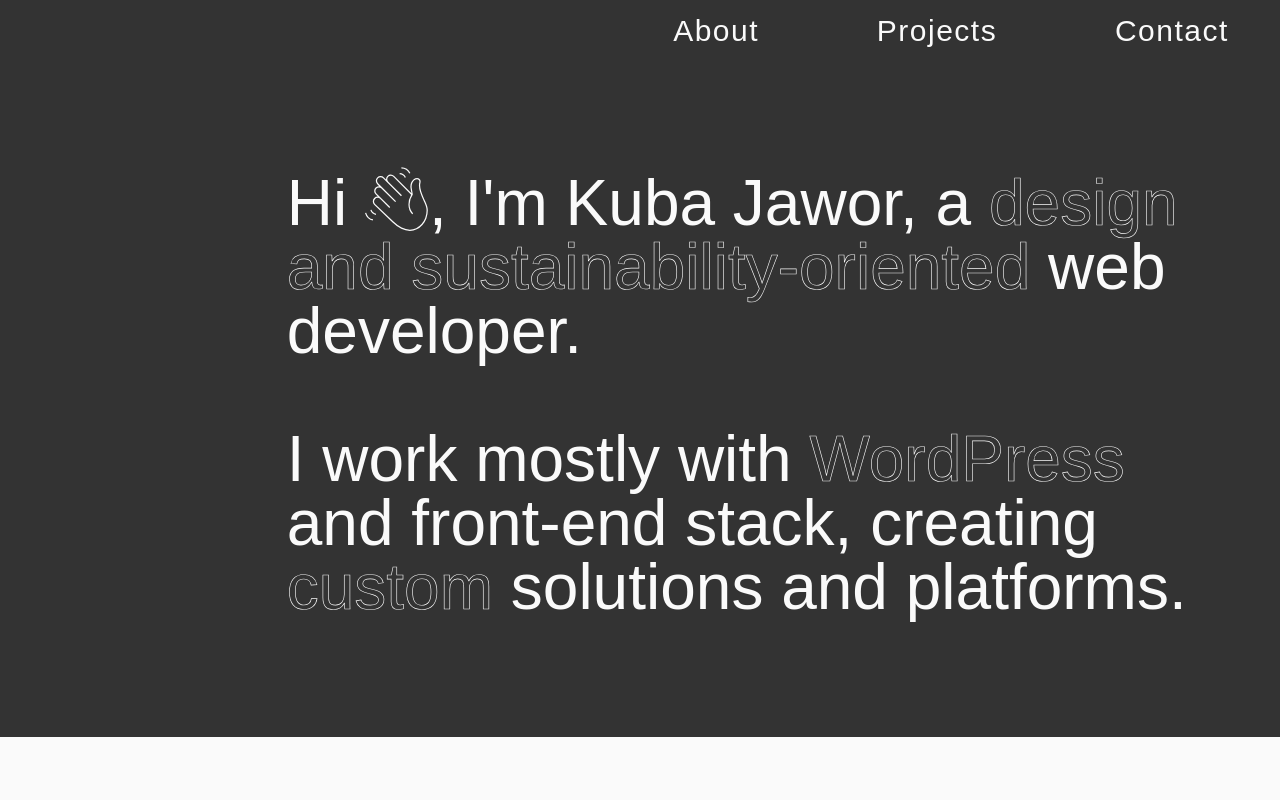
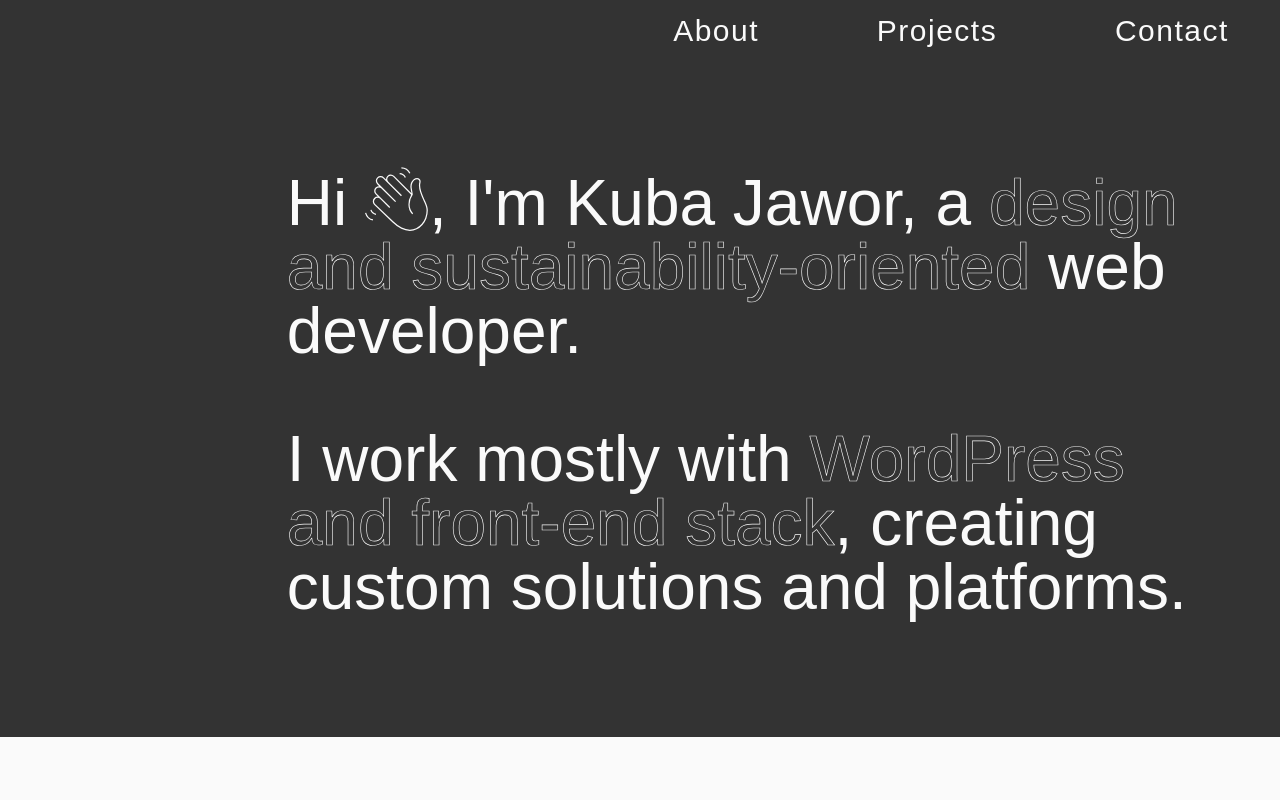
Before and after one commit to plkujaw/nextjs-portfolio, a Next.js app: page / in a window 1280 px wide. Shown: the top 800 px of the page. Built offline with nearby package versions, Linux system fonts and the light colour scheme.

Commit message:
content updates

```diff
--- a/components/Intro.tsx
+++ b/components/Intro.tsx
@@ -36,10 +36,10 @@ export default function Intro({}: Props) {
             className="mb-[1em]"
           >
             I work mostly with{' '}
-            <span className="text-outline">WordPress</span> and
-            front-end stack, creating{' '}
-            <span className="text-outline">custom</span> solutions and
-            platforms.
+            <span className="text-outline">
+              WordPress and front-end stack
+            </span>
+            , creating custom solutions and platforms.
           </motion.h1>
         </div>
       </div>
```
